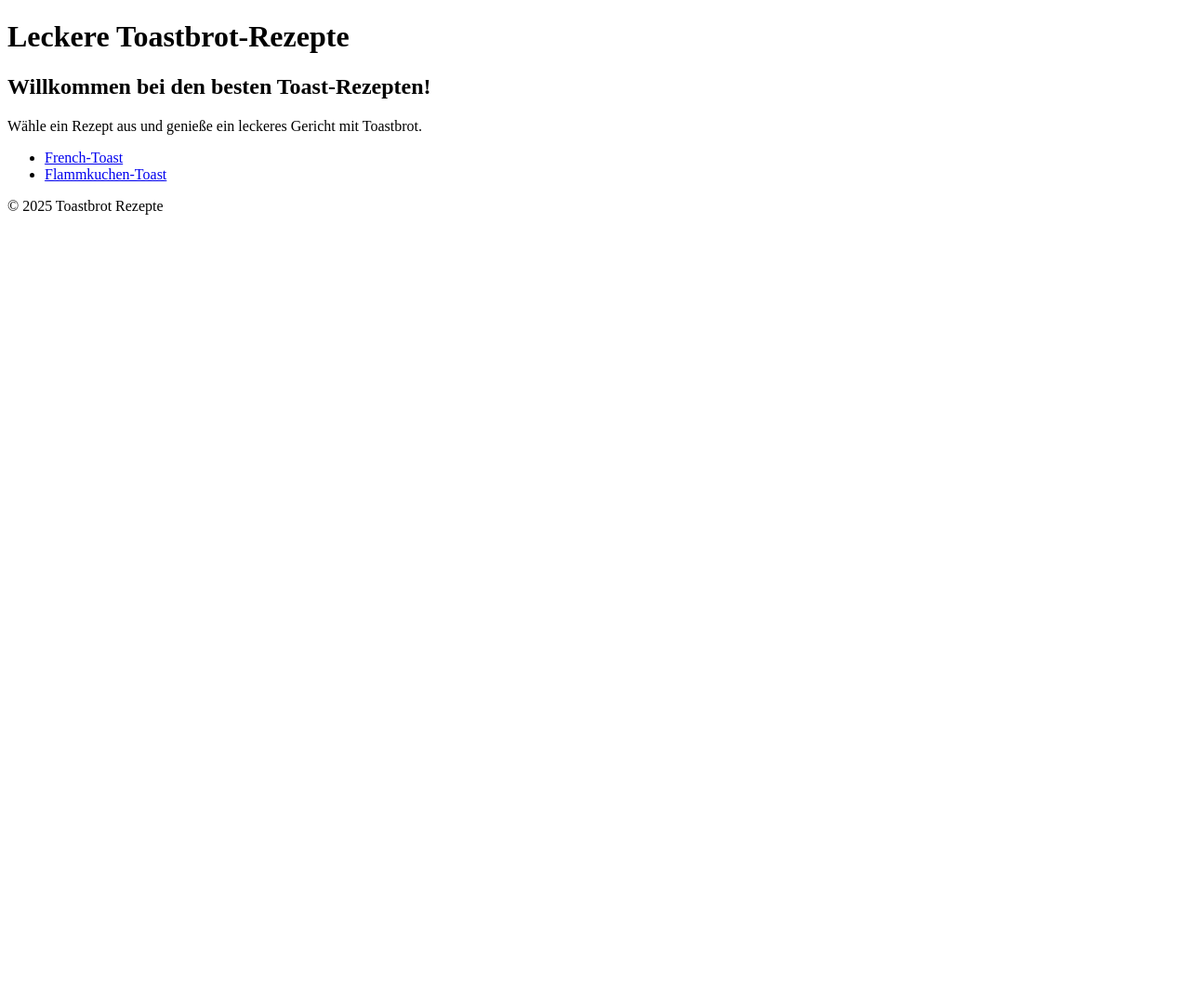
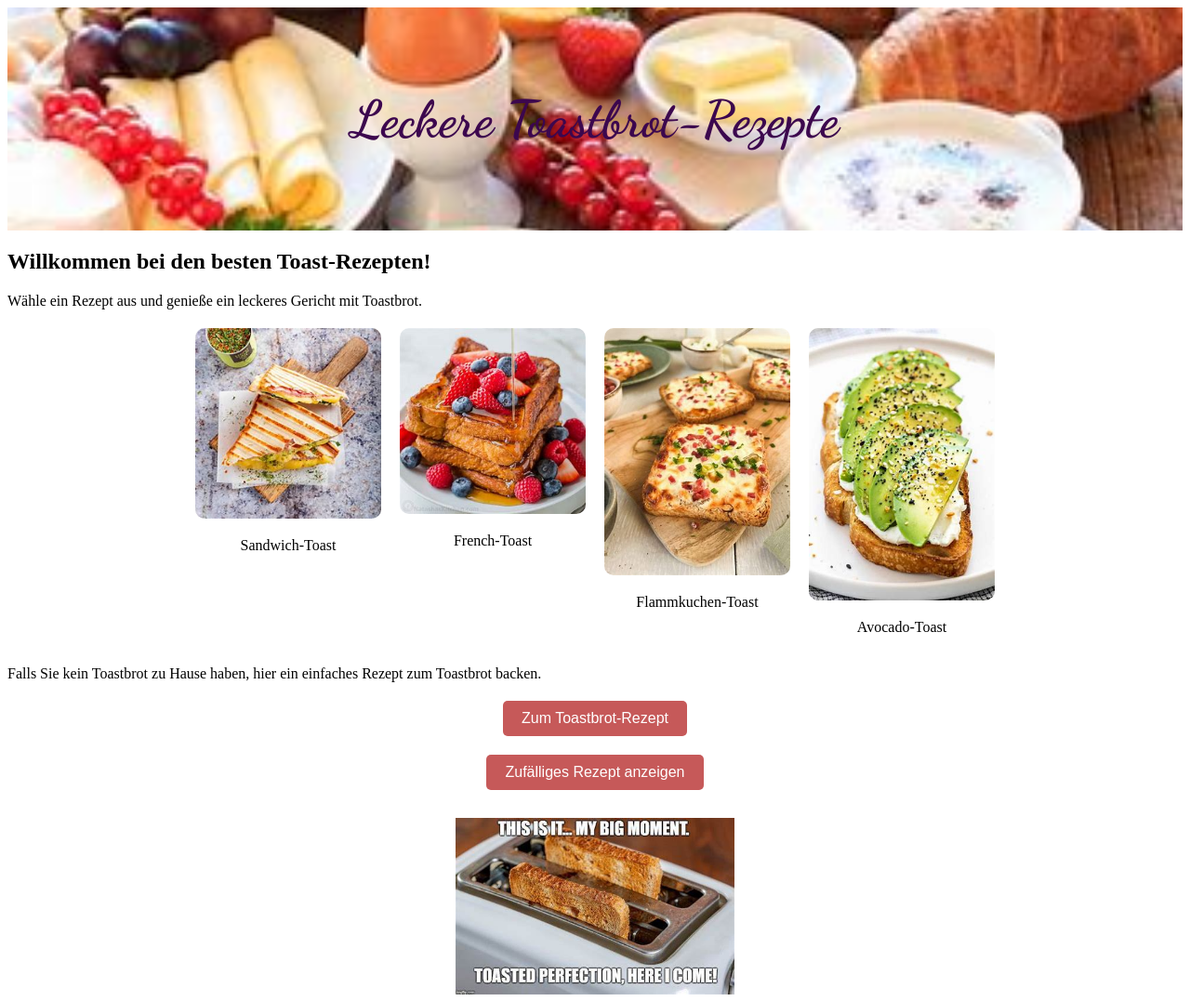
Before and after one commit to Master-Will0/SoftwareEngTest, a plain HTML site: page Rezepte.html in a window 1280 px wide. Shown: the top 1077 px of the page at 93% size. Before the commit the page ends 800 px from the top, so only its background shows below. Drawn offline with Linux system fonts and the light colour scheme.

Commit message:
Meme zur Subpage Toastgrade eingefügt

```diff
--- a/Rezepte.html
+++ b/Rezepte.html
@@ -4,6 +4,75 @@
     <meta charset="UTF-8">
     <meta name="viewport" content="width=device-width, initial-scale=1.0">
     <title>Toastbrot Rezepte</title>
+    <style>
+         @import url('https://fonts.googleapis.com/css2?family=Dancing+Script:wght@700&display=swap');
+            header {
+                background-image: url('Background.jpeg');
+                background-size: cover;
+                background-position: center;
+                color: rgb(60, 7, 78);
+                text-align: center;
+                padding: 50px 0;
+            }
+            header h1 {
+            font-family: 'Dancing Script', cursive;
+            font-size: 55px;
+        }
+        .recipe-list {
+            display: flex;
+            justify-content: center;
+            gap: 20px;
+            margin-top: 20px;
+        }
+        .recipe {
+            text-align: center;
+        }
+        .recipe img {
+            width: 200px;
+            height: auto;
+            border-radius: 10px;
+        }
+
+        .button-container {
+            text-align: center;
+            margin-top: 20px;
+        }
+        .button-container button {
+            background-color: rgb(198, 89, 89);
+            color: white;
+            padding: 10px 20px;
+            border: none;
+            border-radius: 5px;
+            font-size: 16px;
+            cursor: pointer;
+        }
+        .button-container button:hover {
+            background-color: rgb(198, 89, 89);
+        }
+        .meme-container {
+            text-align: center;
+            margin-top: 30px;
+        }
+        .meme-container img {
+            width: 300px;
+            height: auto;
+            cursor: pointer;
+        }
+    </style>
+
+<script>
+    function zufallsRezept() {
+        const rezepte = [
+            { name: "Sandwich-Toast", url: "https://www.lidl-kochen.de/rezeptwelt/sandwich-toast-mit-gouda-und-schinken-124780" },
+            { name: "French-Toast", url: "https://www.lecker.de/french-toast-grundrezept-einfach-und-schnell-69379.html" },
+            { name: "Flammkuchen-Toast", url: "https://www.chefkoch.de/rezepte/3868841588847929/Flammkuchen-Toast-mit-Schinken-und-Zwiebeln.html" },
+            { name: "Avocado-Toast", url: "https://www.gutekueche.ch/wuerziger-avocado-toast-rezept-8263" }
+        ];
+
+        const zufall = Math.floor(Math.random() * rezepte.length);
+        window.location.href = rezepte[zufall].url;
+    }
+</script>
 
 </head>
 <body>
@@ -14,13 +83,40 @@
     <main>
         <h2>Willkommen bei den besten Toast-Rezepten!</h2>
         <p>Wähle ein Rezept aus und genieße ein leckeres Gericht mit Toastbrot.</p>
-        <nav>
-            <ul>
-                <li><a href="https://www.lecker.de/french-toast-grundrezept-einfach-und-schnell-69379.html">French-Toast</a></li>
-                <li><a href="https://www.chefkoch.de/rezepte/3868841588847929/Flammkuchen-Toast-mit-Schinken-und-Zwiebeln.html">Flammkuchen-Toast</a></li>
+        <div class="recipe-list">
+        <div class="recipe">
+            <a href="https://www.lidl-kochen.de/rezeptwelt/sandwich-toast-mit-gouda-und-schinken-124780"><img src="SchinkenKäseToast.jpeg" alt="Sandwich-Toast"></a>
+            <p>Sandwich-Toast</p>
+        </div>
+        <div class="recipe">
+            <a href="https://www.lecker.de/french-toast-grundrezept-einfach-und-schnell-69379.html"><img src="FrenchToast.jpeg" alt="French-Toast"></a>
+            <p>French-Toast</p>
+        </div>
+        <div class="recipe">
+            <a href="https://www.chefkoch.de/rezepte/3868841588847929/Flammkuchen-Toast-mit-Schinken-und-Zwiebeln.html"><img src="FlammkuchenToast.jpeg" alt="Flammkuchen-Toast"></a>
+            <p>Flammkuchen-Toast</p>
+        </div>
+        <div class="recipe">
+            <a href="https://www.gutekueche.ch/wuerziger-avocado-toast-rezept-8263"><img src="AvocadoToast.jpeg" alt="Avocado-Toast"></a>
+            <p>Avocado-Toast</p>
+        </div>
 
-            </ul>
-        </nav>
+</div>
+
+<p>Falls Sie kein Toastbrot zu Hause haben, hier ein einfaches Rezept zum Toastbrot backen.</p>
+<div class="button-container">
+    <button onclick="window.location.href='https://www.bing.com/videos/riverview/relatedvideo?q=toastbrot+rezept&mid=76F0077C4E3E0A01716A76F0077C4E3E0A01716A&FORM=VIRE'">Zum Toastbrot-Rezept</button>
+</div>
+<div class="button-container">
+    <button onclick="zufallsRezept()">Zufälliges Rezept anzeigen</button>
+</div>
+
+<div class="meme-container">
+    <a href="Toastgrade.html">
+        <img src="perfectToast.jpeg" alt="Klicke für mehr Toast-Spaß">
+    </a>
+</div>
+
     </main>
     <footer>
         <p>&copy; 2025 Toastbrot Rezepte</p>
```
Also changed, not shown: AvocadoToast.jpeg (added), Background.jpeg (added), FlammkuchenToast.jpeg (added), FrenchToast.jpeg (added), Frühstück.jpeg (added), Hintergrund.jpeg (added), SchinkenKäseToast.jpeg (added), Toastbrot.jpeg (added), perfectToast.jpeg (added).
